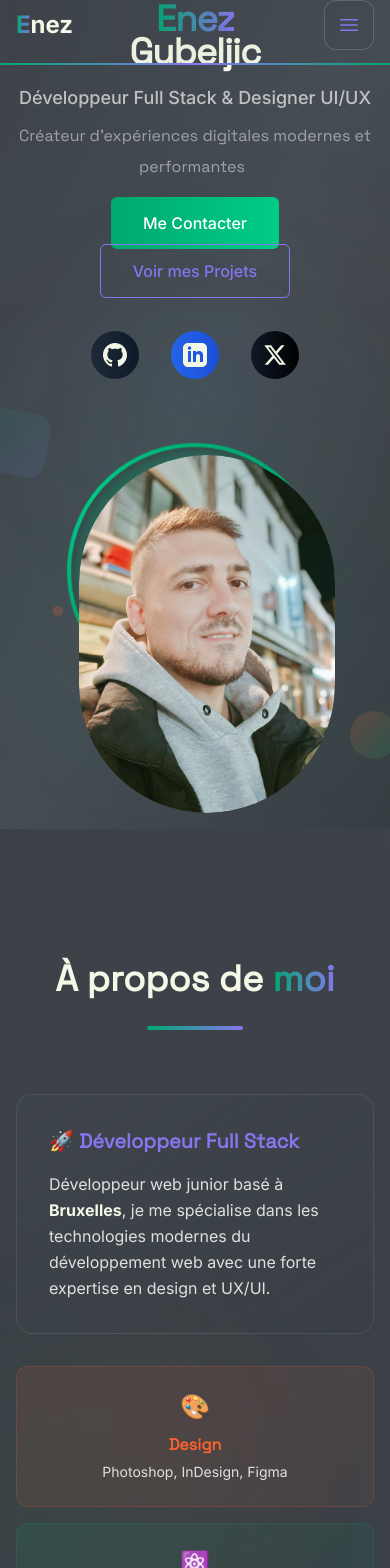
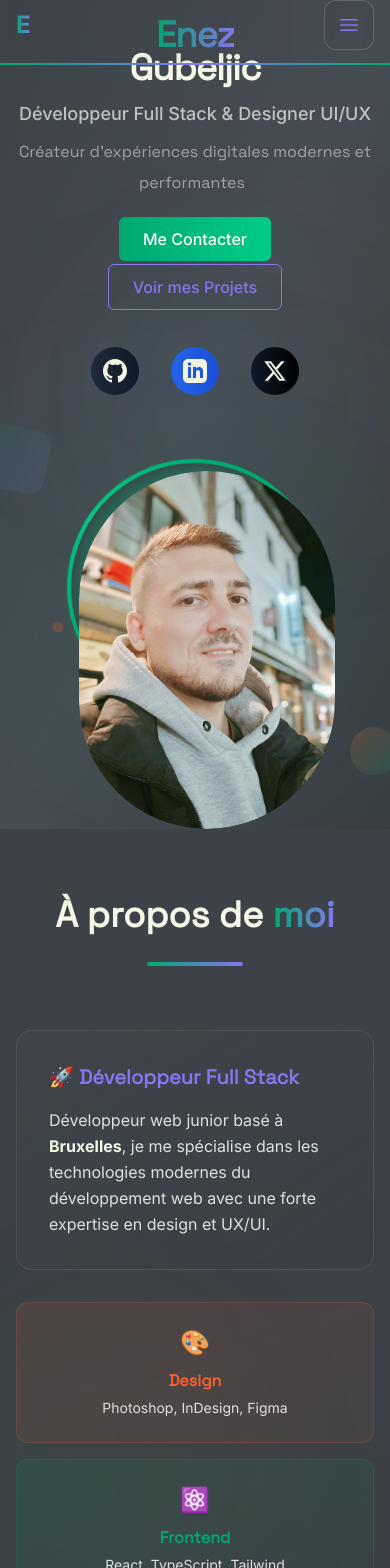
Before and after one commit to EEnez/portfolio, a Next.js app: page / in a window 390 px wide. Shown: the part 15-1583 px from the top of the page. Built offline with nearby package versions, Linux system fonts and the light colour scheme.

Commit message:
mobile padding ans spacing

```diff
--- a/src/components/About.tsx
+++ b/src/components/About.tsx
@@ -35,7 +35,7 @@ export default function About() {
   };
 
   return (
-    <section id="about" className="pt-32 pb-24 relative overflow-hidden">
+    <section id="about" className="pt-16 pb-16 relative overflow-hidden">
       {/* Background effects */}
       <div className="absolute inset-0 bg-gradient-to-b from-background to-background-secondary" />
       <div className="absolute top-1/4 right-1/4 w-96 h-96 bg-gradient-to-r from-jade-electric/5 to-clay-sunset/5 rounded-full blur-3xl animate-pulse" style={{ animationDuration: '8s' }} />
@@ -160,7 +160,7 @@ export default function About() {
                 <MagneticButton
                   as="a"
                   href="/CV_Enez_Gubeljic.pdf"
-                  className="btn-primary text-lg px-8 py-4 inline-flex items-center gap-3"
+                  className="btn-primary text-base md:text-lg px-6 md:px-8 py-3 md:py-4 inline-flex items-center gap-3"
                   intensity={0.4}
                   download
                 >
--- a/src/components/Contact.tsx
+++ b/src/components/Contact.tsx
@@ -117,7 +117,7 @@ export default function Contact() {
   };
 
   return (
-    <section id="contact" className="pt-32 pb-24 relative overflow-hidden">
+    <section id="contact" className="pt-16 pb-16 relative overflow-hidden">
       {/* Background effects */}
       <div className="absolute inset-0 bg-gradient-to-b from-background-secondary to-background" />
       <div className="absolute top-1/4 left-1/3 w-96 h-96 bg-gradient-to-r from-jade-electric/5 to-clay-sunset/5 rounded-full blur-3xl animate-pulse" style={{ animationDuration: '18s' }} />
--- a/src/components/Header.tsx
+++ b/src/components/Header.tsx
@@ -85,7 +85,7 @@ export default function Header() {
                 transition={{ duration: 0.3 }}
               >
                 <span className="text-2xl font-black text-text-primary transition-colors duration-300 group-hover:text-interactive-primary">
-                  <span className="bg-gradient-to-r from-jade-electric to-interactive-primary bg-clip-text text-transparent group-hover:from-interactive-primary group-hover:to-jade-electric transition-all duration-300">E</span>nez
+                  <span className="bg-gradient-to-r from-jade-electric to-interactive-primary bg-clip-text text-transparent group-hover:from-interactive-primary group-hover:to-jade-electric transition-all duration-300">E</span><span className="hidden sm:inline">nez</span>
                 </span>
                 <div className="absolute -bottom-1 left-0 w-0 h-0.5 bg-gradient-to-r from-jade-electric to-clay-sunset group-hover:w-full transition-all duration-300" />
               </motion.div>
--- a/src/components/Hero.tsx
+++ b/src/components/Hero.tsx
@@ -8,7 +8,7 @@ import MagneticButton from './MagneticButton';
 
 export default function Hero() {
   return (
-    <section id="home" className="min-h-screen flex items-center justify-center relative overflow-hidden pb-16 md:pb-20">
+    <section id="home" className="min-h-screen flex items-center justify-center relative overflow-hidden pb-8 md:pb-12">
       <div className="absolute inset-0 bg-gradient-to-br from-background via-background-lighter to-background-secondary" />
 
       <div className="absolute inset-0 opacity-30">
@@ -68,10 +68,10 @@ export default function Hero() {
               animate={{ opacity: 1, y: 0 }}
               transition={{ duration: 0.6, delay: 0.5 }}
             >
-              <MagneticButton as="a" href="#contact" className="px-8 py-4 bg-gradient-to-r from-jade-electric to-jade-hover text-white rounded-md font-medium transition-all-smooth hover:shadow-lg hover:-translate-y-0.5 text-center w-full sm:w-auto text-base md:text-lg" intensity={0.4}>
+              <MagneticButton as="a" href="#contact" className="px-6 md:px-8 py-3 md:py-4 bg-gradient-to-r from-jade-electric to-jade-hover text-white rounded-md font-medium transition-all-smooth hover:shadow-lg text-center w-full sm:w-auto text-base md:text-lg mb-3 sm:mb-0" intensity={0.4}>
                 Me Contacter
               </MagneticButton>
-              <MagneticButton as="a" href="#projects" className="btn-outline w-full sm:w-auto text-base md:text-lg px-8 py-4" intensity={0.3}>
+              <MagneticButton as="a" href="#projects" className="w-full sm:w-auto text-base md:text-lg px-6 md:px-8 py-3 md:py-4 border border-interactive-primary text-interactive-primary rounded-md font-medium transition-all duration-300 hover:bg-interactive-primary/10 focus:outline-none focus:ring-2 focus:ring-interactive-primary focus:ring-offset-2 active:bg-interactive-primary/20 hover:border-interactive-hover text-center" intensity={0.3}>
                 Voir mes Projets
               </MagneticButton>
             </motion.div>
--- a/src/components/MagneticButton.tsx
+++ b/src/components/MagneticButton.tsx
@@ -73,7 +73,7 @@ export default function MagneticButton({
   return (
     <motion.div
       ref={ref as React.RefObject<HTMLDivElement>}
-      className={`inline-block cursor-pointer ${isMobile ? 'relative' : ''}`}
+      className={`${isMobile ? 'block w-full' : 'inline-block'} cursor-pointer`}
       style={isMobile ? {} : { x, y, rotateX, rotateY }}
       onMouseMove={handleMouseMove}
       onMouseLeave={handleMouseLeave}
--- a/src/components/Projects.tsx
+++ b/src/components/Projects.tsx
@@ -43,7 +43,7 @@ export default function Projects() {
     : projects.filter(project => project.category === activeCategory);
 
   return (
-    <section id="projects" className="pt-32 pb-24 relative overflow-hidden">
+    <section id="projects" className="pt-16 pb-16 relative overflow-hidden">
       <div className="absolute inset-0 bg-gradient-to-b from-background to-background-secondary" />
       <div className="absolute top-1/4 right-1/3 w-96 h-96 bg-gradient-to-r from-clay-sunset/5 to-jade-electric/5 rounded-full blur-3xl animate-pulse" style={{ animationDuration: '15s' }} />
       <div className="absolute bottom-1/3 left-1/3 w-80 h-80 bg-gradient-to-r from-jade-electric/5 to-clay-sunset/5 rounded-full blur-3xl animate-pulse" style={{ animationDuration: '12s', animationDelay: '4s' }} />
--- a/src/components/Skills.tsx
+++ b/src/components/Skills.tsx
@@ -61,7 +61,7 @@ export default function Skills() {
   ];
 
   return (
-    <section id="skills" className="pt-32 pb-24 relative overflow-hidden">
+    <section id="skills" className="pt-16 pb-16 relative overflow-hidden">
       <div className="absolute inset-0 bg-gradient-to-b from-background-secondary to-background" />
       <div className="absolute top-1/3 left-1/4 w-96 h-96 bg-gradient-to-r from-clay-sunset/5 to-jade-electric/5 rounded-full blur-3xl animate-pulse" style={{ animationDuration: '12s' }} />
       <div className="absolute bottom-1/4 right-1/4 w-80 h-80 bg-gradient-to-r from-jade-electric/5 to-clay-sunset/5 rounded-full blur-3xl animate-pulse" style={{ animationDuration: '10s', animationDelay: '3s' }} />
```
